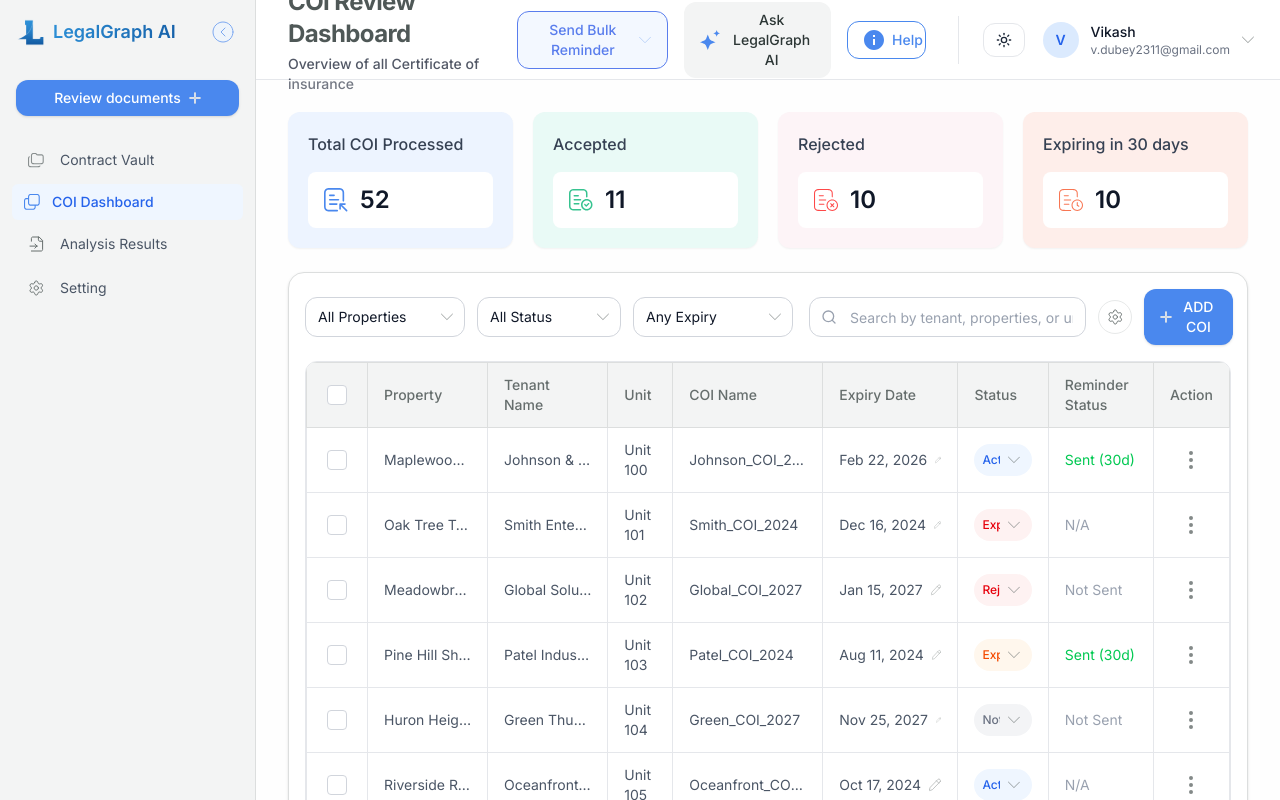
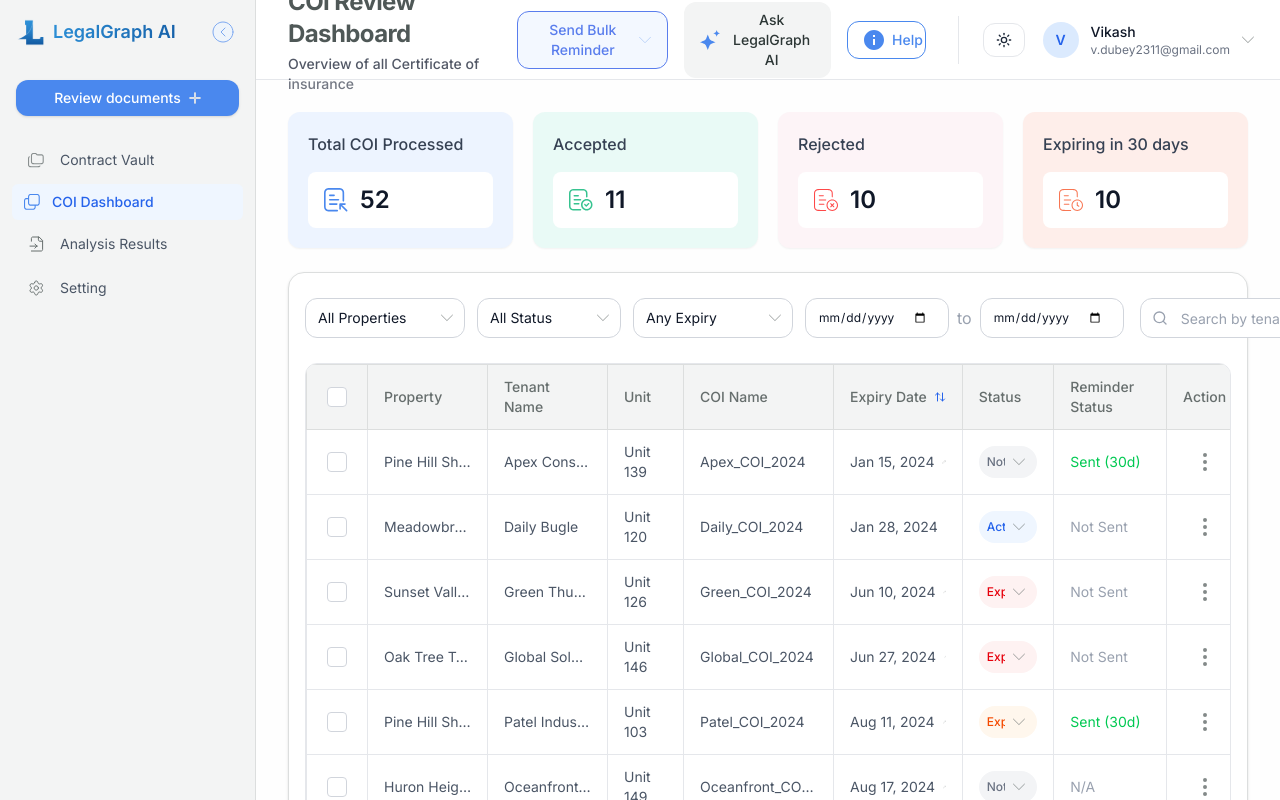
Before and after one commit to vikashdubey-g/insuranceDashboard, a React (Vite) app: page / in a window 1280 px wide. Built offline with nearby package versions, Linux system fonts and the light colour scheme.

Commit message:
export csv implemented

```diff
--- a/src/App.tsx
+++ b/src/App.tsx
@@ -16,6 +16,8 @@
 import type { COIRecord, COIStatus } from './types';
 import { useCOIFilters } from './features/coi/hooks/useCOIFilters';
 import { usePagination } from './features/coi/hooks/usePagination';
+import { useSort } from './features/coi/hooks/useSort';
+import { exportToCSV } from './utils/exportCSV';
 
 function App() {
   const data = useSelector((state: RootState) => state.coi.data);
@@ -27,8 +29,15 @@
     setSearchQuery,
     setStatusFilter,
     setPropertyFilter,
+    expiryFilter,
     setExpiryFilter,
+    startDate,
+    setStartDate,
+    endDate,
+    setEndDate,
   } = useCOIFilters(data);
+
+  const { sortKey, sortDir, requestSort, sortedData } = useSort(filteredData, 'expiryDate', 'asc');
 
   const {
     currentPage,
@@ -37,7 +46,7 @@
     paginatedData,
     goToPage,
     changeRowsPerPage,
-  } = usePagination(filteredData, 10);
+  } = usePagination(sortedData, 10);
 
   const [selectedIds, setSelectedIds] = useState<string[]>([]);
   const [isAddModalOpen, setIsAddModalOpen] = useState(false);
@@ -135,15 +144,30 @@
                 setPropertyFilter(prop);
                 goToPage(1);
               }}
+              expiryFilter={expiryFilter}
               onExpiryFilterChange={(days) => {
                 setExpiryFilter(days);
                 goToPage(1);
               }}
+              startDate={startDate}
+              endDate={endDate}
+              onStartDateChange={(date) => {
+                setStartDate(date);
+                goToPage(1);
+              }}
+              onEndDateChange={(date) => {
+                setEndDate(date);
+                goToPage(1);
+              }}
               onAddClick={() => setIsAddModalOpen(true)}
+              onExportClick={() => exportToCSV(filteredData)}
             />
 
             <COITable
               data={paginatedData}
+              sortKey={sortKey}
+              sortDir={sortDir}
+              onRequestSort={requestSort}
               selectedIds={selectedIds}
               onSelectAll={handleSelectAll}
               onSelectRow={handleSelectRow}
--- a/src/features/coi/components/COITable.tsx
+++ b/src/features/coi/components/COITable.tsx
@@ -2,6 +2,7 @@
 import { ArrowUpDown } from "lucide-react";
 import { Select } from "../../../components/ui/Select";
 import type { COIRecord } from "../../../types";
+import type { SortDirection } from "../hooks/useSort";
 import {
   chevronLeft,
   chevronRight,
@@ -11,6 +12,9 @@
 
 interface COITableProps {
   data: COIRecord[];
+  sortKey: keyof COIRecord | null;
+  sortDir: SortDirection;
+  onRequestSort: (key: keyof COIRecord) => void;
   selectedIds: string[];
   onSelectAll: (checked: boolean) => void;
   onSelectRow: (id: string, checked: boolean) => void;
@@ -26,6 +30,9 @@
 
 export const COITable = ({
   data,
+  sortKey,
+  sortDir,
+  onRequestSort,
   selectedIds,
   onSelectAll,
   onSelectRow,
@@ -39,6 +46,24 @@
   onDeleteClick,
 }: COITableProps) => {
   const allSelected = data.length > 0 && data.every(row => selectedIds.includes(row.id));
+
+  const SortHeader = ({ label, sortValue }: { label: string, sortValue: keyof COIRecord }) => {
+    const isActive = sortKey === sortValue;
+    const isDesc = isActive && sortDir === 'desc';
+    return (
+      <th
+        className="px-4 py-3 border border-[#DCDEDE] font-medium cursor-pointer hover:bg-gray-50 dark:hover:bg-gray-800 transition-colors group"
+        onClick={() => onRequestSort(sortValue)}
+      >
+        <div className="flex items-center justify-between gap-1">
+          {label}
+          <ArrowUpDown
+            className={`h-3 w-3 transition-all duration-200 ${isActive ? 'opacity-100 text-blue-600 dark:text-blue-400' : 'opacity-0 group-hover:opacity-50'} ${isDesc ? 'rotate-180' : ''}`}
+          />
+        </div>
+      </th>
+    );
+  };
 
   const handleGoToPage = (e: React.KeyboardEvent<HTMLInputElement>) => {
     if (e.key === "Enter") {
@@ -63,30 +88,13 @@
                     onCheckedChange={onSelectAll}
                   />
                 </th>
-                <th className="px-4 py-3 border border-[#DCDEDE] font-medium">
-                  Property
-                </th>
-                <th className="px-4 py-3 border border-[#DCDEDE] font-medium">
-                  Tenant Name
-                </th>
-                <th className="px-4 py-3 border border-[#DCDEDE] font-medium">
-                  Unit
-                </th>
-                <th className="px-4 py-3 border border-[#DCDEDE] font-medium">
-                  COI Name
-                </th>
-                <th className="px-4 py-3 border border-[#DCDEDE] font-medium">
-                  <div className="flex items-center gap-1 cursor-pointer hover:text-gray-900 group">
-                    Expiry Date
-                    <ArrowUpDown className="h-3 w-3 opacity-0 group-hover:opacity-100 transition-opacity" />
-                  </div>
-                </th>
-                <th className="px-4 py-3 border border-[#DCDEDE] font-medium">
-                  Status
-                </th>
-                <th className="px-4 py-3 border border-[#DCDEDE] font-medium">
-                  Reminder Status
-                </th>
+                <SortHeader label="Property" sortValue="property" />
+                <SortHeader label="Tenant Name" sortValue="tenantName" />
+                <SortHeader label="Unit" sortValue="unit" />
+                <SortHeader label="COI Name" sortValue="coiName" />
+                <SortHeader label="Expiry Date" sortValue="expiryDate" />
+                <SortHeader label="Status" sortValue="status" />
+                <SortHeader label="Reminder Status" sortValue="reminderStatus" />
                 <th className="px-4 py-3 border text-center border-[#DCDEDE] dark:border-gray-700 font-medium">
                   Action
                 </th>
--- a/src/features/coi/components/FiltersBar.tsx
+++ b/src/features/coi/components/FiltersBar.tsx
@@ -10,16 +10,28 @@
   onSearchChange: (value: string) => void;
   onStatusFilterChange: (status: COIStatus | "All") => void;
   onPropertyFilterChange?: (property: string) => void;
+  expiryFilter?: string;
   onExpiryFilterChange?: (days: string) => void;
+  startDate: string;
+  endDate: string;
+  onStartDateChange: (date: string) => void;
+  onEndDateChange: (date: string) => void;
   onAddClick: () => void;
+  onExportClick: () => void;
 }
 
 export const FiltersBar = ({
   onSearchChange,
   onStatusFilterChange,
   onPropertyFilterChange,
+  expiryFilter = "all",
   onExpiryFilterChange,
+  startDate,
+  endDate,
+  onStartDateChange,
+  onEndDateChange,
   onAddClick,
+  onExportClick,
 }: FiltersBarProps) => {
   const [searchValue, setSearchValue] = useState("");
 
@@ -65,12 +77,27 @@
           <Select
             placeholder="Filter by Expiry"
             onChange={(e) => onExpiryFilterChange?.(e.target.value)}
-            defaultValue="all"
+            value={expiryFilter}
           >
             <option value="all">Any Expiry</option>
             <option value="30">Next 30 Days</option>
             <option value="60">Next 60 Days</option>
           </Select>
+        </div>
+        <div className="flex items-center gap-2">
+          <Input
+            type="date"
+            value={startDate}
+            onChange={(e) => onStartDateChange(e.target.value)}
+            className="w-full sm:w-36 text-xs h-10"
+          />
+          <span className="text-gray-400">to</span>
+          <Input
+            type="date"
+            value={endDate}
+            onChange={(e) => onEndDateChange(e.target.value)}
+            className="w-full sm:w-36 text-xs h-10"
+          />
         </div>
       </div>
 
@@ -87,6 +114,9 @@
           <button className="shrink-0 text-gray-500 rounded-full border border-[#E7E9E9] p-1 cursor-pointer">
             <img src={settingIcon} alt="settingIcon" />
           </button>
+          <Button variant="secondary" onClick={onExportClick} className="w-full sm:w-auto justify-center">
+            Export CSV
+          </Button>
           <Button onClick={onAddClick} variant="primary" startIcon={addIcon} startEndIconClassName="w-3 h-3" className="w-full sm:w-auto justify-center" >
             ADD COI{" "}
           </Button>
--- a/src/features/coi/hooks/useCOIFilters.ts
+++ b/src/features/coi/hooks/useCOIFilters.ts
@@ -6,6 +6,8 @@
   const [statusFilter, setStatusFilter] = useState<COIStatus | 'All'>('All');
   const [propertyFilter, setPropertyFilter] = useState('all');
   const [expiryFilter, setExpiryFilter] = useState('all');
+  const [startDate, setStartDate] = useState('');
+  const [endDate, setEndDate] = useState('');
 
   const filteredData = useMemo(() => {
     return initialData.filter(record => {
@@ -24,9 +26,21 @@
         matchesExpiry = daysDiff >= 0 && daysDiff <= parseInt(expiryFilter);
       }
 
-      return matchesSearch && matchesStatus && matchesProperty && matchesExpiry;
+      let matchesDateRange = true;
+      if (startDate || endDate) {
+        const rowDate = new Date(record.expiryDate).getTime();
+
+        // Strip time from start and end dates for reliable comparison
+        const filterStart = startDate ? new Date(startDate).getTime() : -Infinity;
+        // Make the end date inclusive until the very end of the day
+        const filterEnd = endDate ? new Date(endDate).getTime() + (24 * 60 * 60 * 1000) - 1 : Infinity;
+
+        matchesDateRange = rowDate >= filterStart && rowDate <= filterEnd;
+      }
+
+      return matchesSearch && matchesStatus && matchesProperty && matchesExpiry && matchesDateRange;
     });
-  }, [initialData, searchQuery, statusFilter, propertyFilter, expiryFilter]);
+  }, [initialData, searchQuery, statusFilter, propertyFilter, expiryFilter, startDate, endDate]);
 
   const stats = useMemo(() => {
     return {
@@ -48,5 +62,9 @@
     setPropertyFilter,
     expiryFilter,
     setExpiryFilter,
+    startDate,
+    setStartDate,
+    endDate,
+    setEndDate,
   };
 };
--- /dev/null
+++ b/src/features/coi/hooks/useSort.ts
@@ -0,0 +1,52 @@
+import { useState, useMemo } from 'react';
+
+export type SortDirection = 'asc' | 'desc' | null;
+
+export const useSort = <T,>(data: T[], initialSortKey: keyof T | null = null, initialSortDir: SortDirection = null) => {
+  const [sortKey, setSortKey] = useState<keyof T | null>(initialSortKey);
+  const [sortDir, setSortDir] = useState<SortDirection>(initialSortDir);
+
+  const requestSort = (key: keyof T) => {
+    let newDir: SortDirection = 'asc';
+    if (sortKey === key) {
+      if (sortDir === 'asc') {
+        newDir = 'desc';
+      } else if (sortDir === 'desc') {
+        newDir = null; // reset sort
+      }
+    }
+
+    // If resetting sort, clear the key too
+    if (newDir === null) {
+      setSortKey(null);
+      setSortDir(null);
+    } else {
+      setSortKey(key);
+      setSortDir(newDir);
+    }
+  };
+
+  const sortedData = useMemo(() => {
+    if (!sortKey || !sortDir) return data;
+
+    return [...data].sort((a, b) => {
+      const aVal = a[sortKey];
+      const bVal = b[sortKey];
+
+      // Handle nulls/undefined to be pushed to the bottom
+      if (aVal === null || aVal === undefined) return 1;
+      if (bVal === null || bVal === undefined) return -1;
+
+      // Type checking for dates if needed or rely on string/number comparison
+      if (aVal < bVal) {
+        return sortDir === 'asc' ? -1 : 1;
+      }
+      if (aVal > bVal) {
+        return sortDir === 'asc' ? 1 : -1;
+      }
+      return 0;
+    });
+  }, [data, sortKey, sortDir]);
+
+  return { sortKey, sortDir, requestSort, sortedData };
+};
--- /dev/null
+++ b/src/utils/exportCSV.ts
@@ -0,0 +1,68 @@
+import type { COIRecord } from '../types';
+
+export const exportToCSV = (data: COIRecord[], filename = 'coi_records.csv') => {
+  if (!data || data.length === 0) {
+    alert('No data available to export.');
+    return;
+  }
+
+  // Define headers that map directly to COIRecord properties
+  const headers = [
+    'coiName',
+    'tenantName',
+    'property',
+    'unit',
+    'status',
+    'expiryDate',
+    'reminderStatus',
+    'createdAt',
+  ];
+
+  // Helper to escape fields that might contain commas or double quotes
+  const escapeField = (value: any) => {
+    if (value === null || value === undefined) return '';
+    const stringValue = String(value);
+
+    if (stringValue.includes(',') || stringValue.includes('"') || stringValue.includes('\n')) {
+      return `"${stringValue.replace(/"/g, '""')}"`;
+    }
+
+    return stringValue;
+  };
+
+  const csvRows = [];
+
+  // Add the header row
+  csvRows.push(headers.join(','));
+
+  // Add data rows
+  data.forEach((row) => {
+    const values = headers.map((header) => {
+      // @ts-ignore
+      const val = row[header];
+      // Format date fields specifically if you want, e.g., expiryDate
+      if (header === 'expiryDate' || header === 'createdAt') {
+        return escapeField(new Date(val).toLocaleDateString());
+      }
+      return escapeField(val);
+    });
+
+    csvRows.push(values.join(','));
+  });
+
+  // Combine rows with safe line breaks
+  const csvString = csvRows.join('\n');
+  const blob = new Blob([csvString], { type: 'text/csv;charset=utf-8;' });
+
+  // Create a download link and trigger
+  const link = document.createElement('a');
+  const url = URL.createObjectURL(blob);
+
+  link.setAttribute('href', url);
+  link.setAttribute('download', filename);
+  link.style.visibility = 'hidden';
+  document.body.appendChild(link);
+
+  link.click();
+  document.body.removeChild(link);
+};
```
